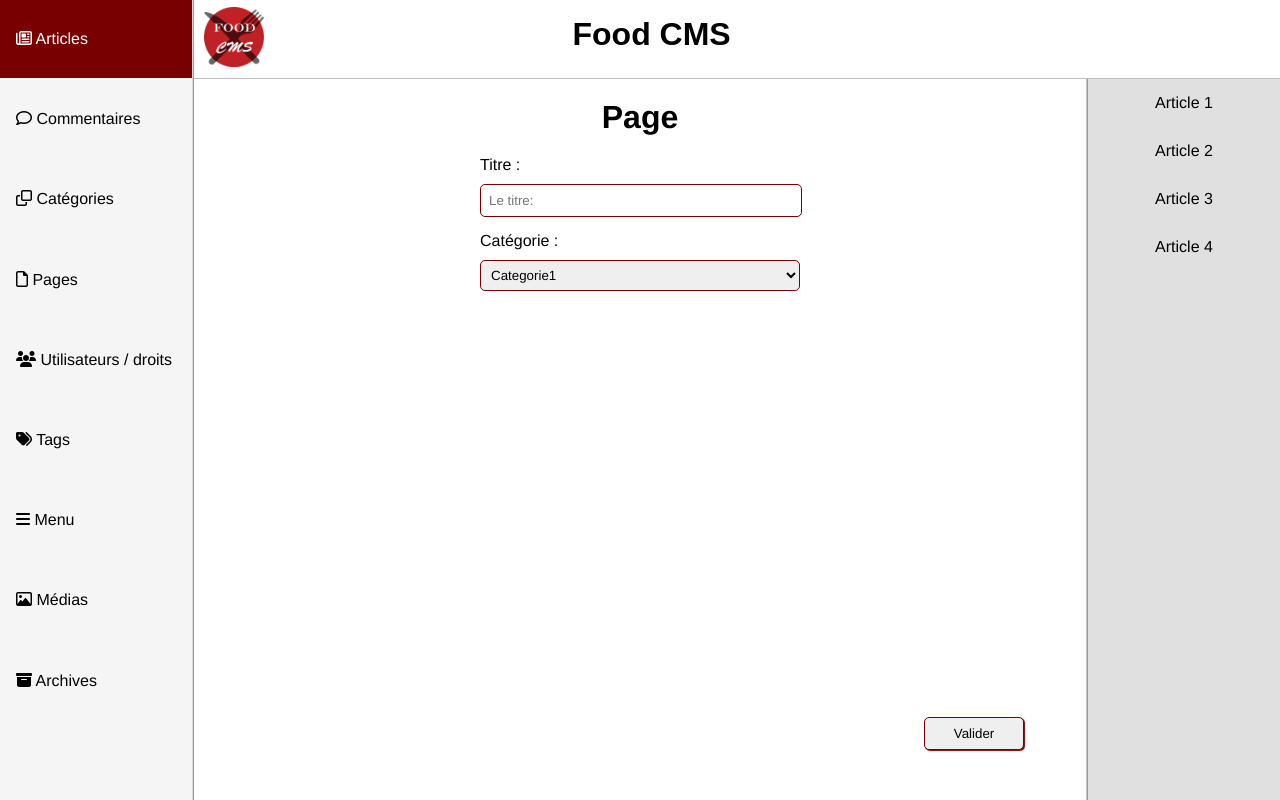
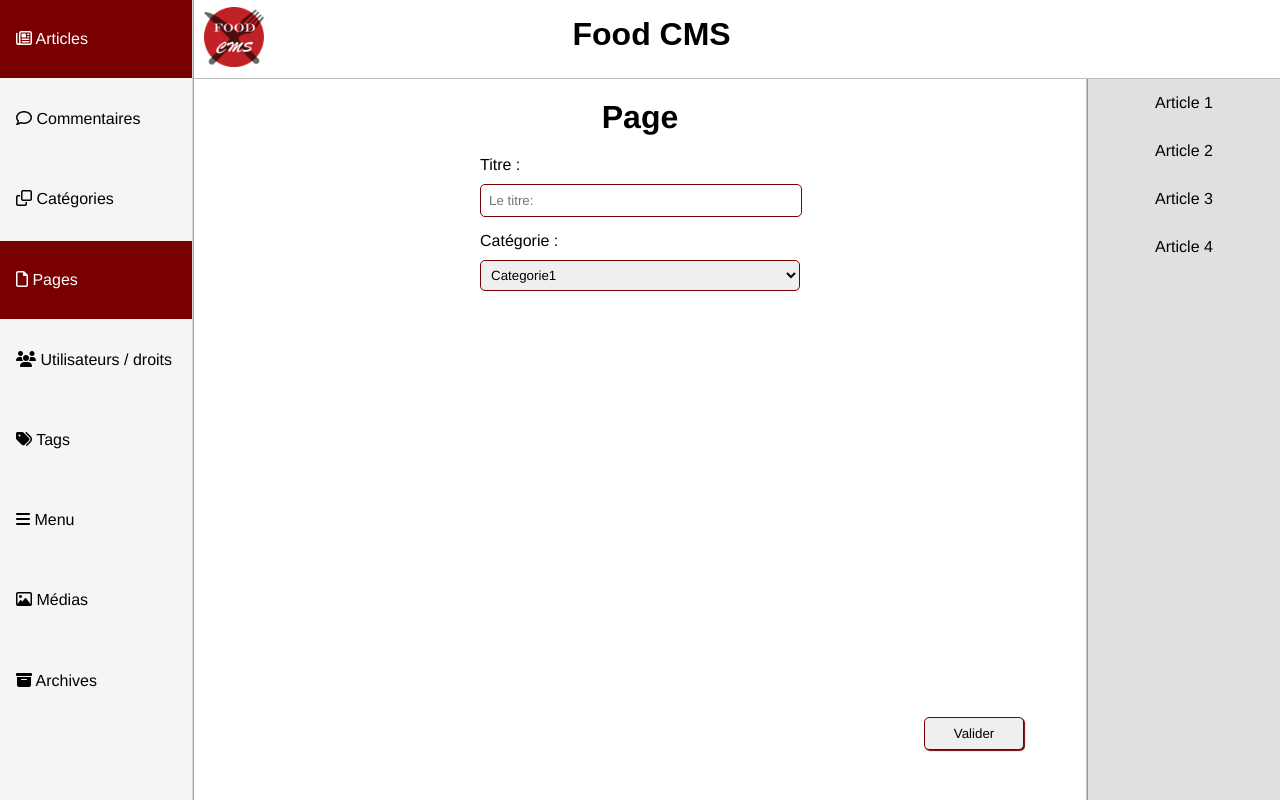
Before and after one commit to Robilol/foodcms, a PHP site: page /admin/page in a window 1280 px wide. Run offline with PHP 8.4, Linux system fonts and the light colour scheme; some libraries are stand-ins or nearby versions.

Commit message:
ajout de class active dans le menu

```diff
--- a/assets/css/bo.css
+++ b/assets/css/bo.css
@@ -122,8 +122,12 @@ position:relative;
 }
 
 #navigationBE li a:hover {
-    background-color: #790000;
-    color:white;
+  background-color: #790000;
+  color:white;
+}
+#navigationBE li.active a{
+  background-color: #790000;
+  color:white;
 }
 /* TITRE */
 
--- /dev/null
+++ b/assets/js/script.js
@@ -0,0 +1,13 @@
+var currentLocation = window.location.pathname.split('/');
+current = currentLocation[2];
+console.log(current);
+$(document).ready(function () {
+        var url = window.location;
+    // Will only work if string in href matches with location
+        $('ul#navigationBE a[href="' + url + '"]').parent().addClass('active');
+
+    // Will also work for relative and absolute hrefs
+        $('ul#navigationBE a').filter(function () {
+            return this.href == url;
+        }).parent().addClass('active').parent().parent().addClass('active');
+    });
--- a/views/backend.view.php
+++ b/views/backend.view.php
@@ -6,24 +6,31 @@
   <meta name="description" content="description de la page">
   <link rel="stylesheet" href="../../assets/css/bo.css">
   <script src="https://use.fontawesome.com/e97a5a7c76.js"></script>
+  <script src="/assets/js/jquery.js"></script>
+
 </head>
 <body>
-
+  <?php $uri = $_SERVER['REQUEST_URI'];
+  $this->uri = trim($uri, "/");
+  $this->uriExploded = explode("/", $this->uri);
+  $link = $this->uriExploded;
+    ?>
   <div id="main">
     <ul id="headerBack">
       <li><a href="/admin"><img id="logo" src="../../assets/img/logo.png"></a></li>
       <h1 id="titreBE">Food CMS</h1>
     </ul>
     <ul id="navigationBE">
-    <li><a href="/admin/article"><i class="fa fa-newspaper-o" aria-hidden="true"></i> Articles</a></li>
-      <li><a href="/admin/comment"><i class="fa fa-comment-o" aria-hidden="true"></i> Commentaires</a></li>
-      <li><a href="/admin/category"><i class="fa fa-clone" aria-hidden="true"></i> Catégories</a></li>
-      <li><a href="/admin/page"><i class="fa fa-file-o" aria-hidden="true"></i> Pages</a></li>
-      <li><a href="/admin/user"><i class="fa fa-group" aria-hidden="true"></i> Utilisateurs / droits</a></li>
-      <li><a href="/admin/tag"><i class="fa fa-tags" aria-hidden="true"></i> Tags</a></li>
-      <li><a href="/admin/menu"><i class="fa fa-navicon" aria-hidden="true"></i> Menu</a></li>
-      <li><a href="/admin/media"><i class="fa fa-image" aria-hidden="true"></i> Médias</a></li>
-      <li><a href="/admin/archive"><i class="fa fa-archive" aria-hidden="true"></i> Archives</a></li>
+
+      <li class="menu"><a href="/admin/article"><i class="fa fa-newspaper-o" aria-hidden="true"></i> Articles</a></li>
+      <li class="menu"><a href="/admin/comment"><i class="fa fa-comment-o" aria-hidden="true"></i> Commentaires</a></li>
+      <li class="menu"><a href="/admin/category"><i class="fa fa-clone" aria-hidden="true"></i> Catégories</a></li>
+      <li class="menu"><a href="/admin/page"><i class="fa fa-file-o" aria-hidden="true"></i> Pages</a></li>
+      <li class="menu"><a href="/admin/user"><i class="fa fa-group" aria-hidden="true"></i> Utilisateurs / droits</a></li>
+      <li class="menu"><a href="/admin/tag"><i class="fa fa-tags" aria-hidden="true"></i> Tags</a></li>
+      <li class="menu"><a href="/admin/menu"><i class="fa fa-navicon" aria-hidden="true"></i> Menu</a></li>
+      <li class="menu"><a href="/admin/media"><i class="fa fa-image" aria-hidden="true"></i> Médias</a></li>
+      <li class="menu"><a href="/admin/archive"><i class="fa fa-archive" aria-hidden="true"></i> Archives</a></li>
 
     </ul>
     <?php $uri = $_SERVER['REQUEST_URI'];
@@ -53,6 +60,7 @@
       </div>
     </footer-->
   </div>
+  <script src="/assets/js/script.js"></script>
 
 </body>
 </html>
```
